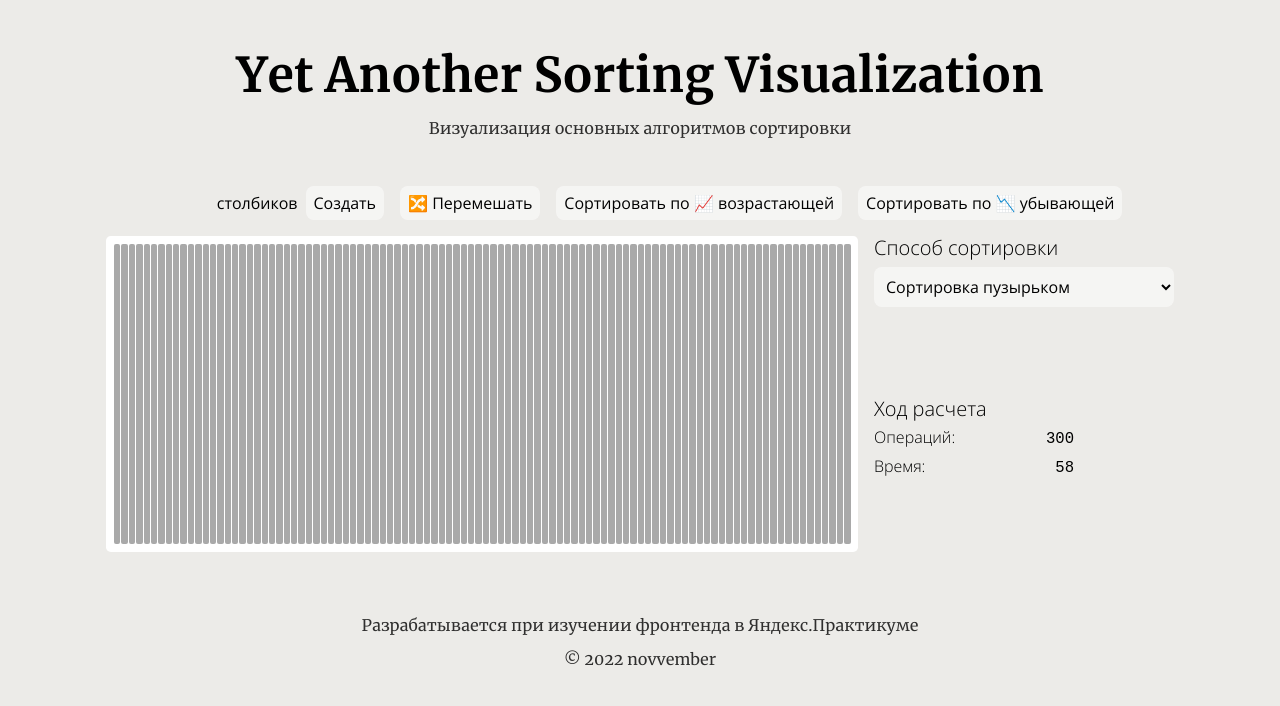
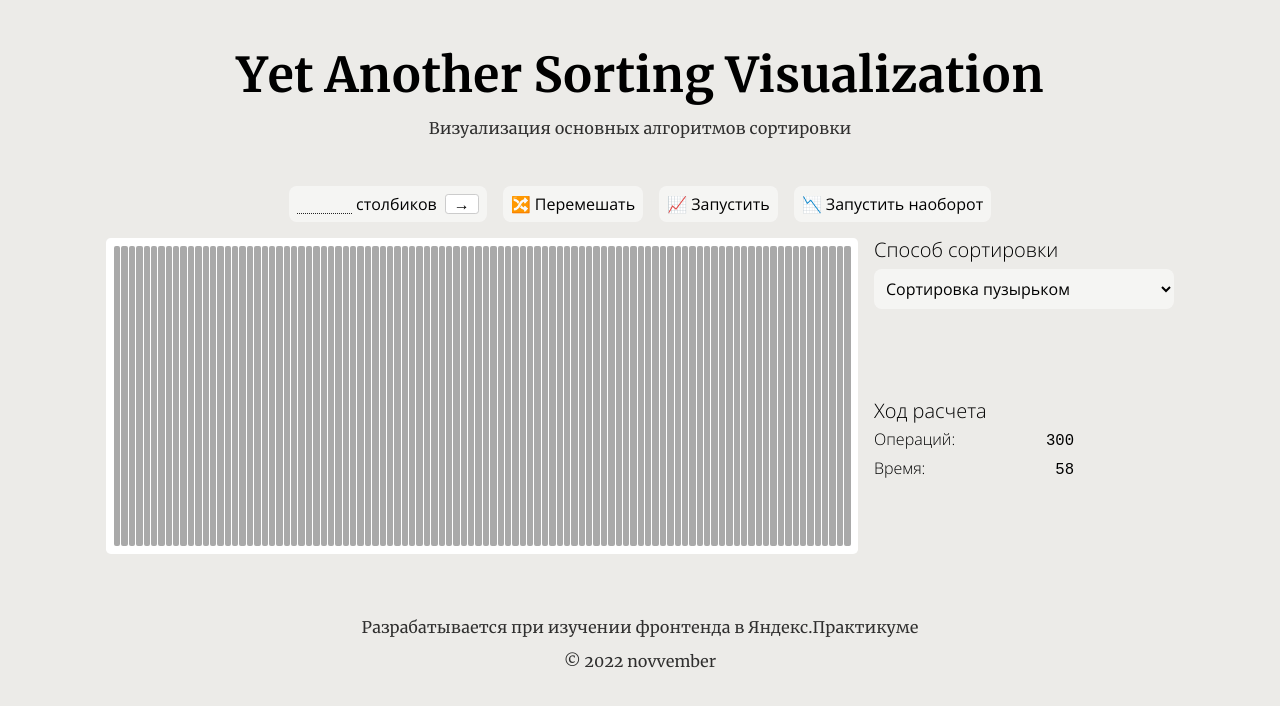
Before and after one commit to novvember/yet-another-sorting-visualization, a React (Create React App) app: page / in a window 1280 px wide. Shown: the top 706 px of the page. Built offline with nearby package versions, Linux system fonts and the light colour scheme.

Commit message:
feat: style form in GeneralControls

```diff
--- a/src/blocks/general-controls.css
+++ b/src/blocks/general-controls.css
@@ -5,9 +5,3 @@
   justify-content: center;
   gap: 1em;
 }
-
-.general-controls__create-form {
-  display: flex;
-  gap: .5em;
-  align-items: baseline;
-}
--- a/src/blocks/input.css
+++ b/src/blocks/input.css
@@ -25,10 +25,41 @@
   box-sizing: border-box;
 }
 
-.input_type_input {
+.input_type_form {
+  cursor: auto;
+  display: flex;
+  gap: .5em;
+  align-items: baseline;
+}
+
+.input_type_form-input {
   cursor: auto;
   background-color: transparent;
   width: 55px;
-  padding: 0.5em 0;
+  padding: 0;
   text-align: right;
 }
+
+.input_type_form-input {
+  cursor: auto;
+  background-color: transparent;
+  width: 55px;
+  padding: 0;
+  border-radius: 0;
+  text-align: right;
+  border-bottom: 1px dotted #242424;
+}
+
+.input_type_form:active,
+.input_type_form-input:active {
+  opacity: 1;
+}
+
+
+.input_type_form-button {
+  cursor: pointer;
+  background-color: #fff;
+  padding: 0 .5em;
+  border-radius: .2em;
+  border: 1px solid #ccc;
+}
--- a/src/components/GeneralControls.js
+++ b/src/components/GeneralControls.js
@@ -1,21 +1,21 @@
 function GeneralControls() {
   return (
     <div className="general-controls">
-      <form className="general-controls__create-form">
+      <form className="input input_type_form">
         <label>
           <input
-            className="input input_type_input"
+            className="input input_type_form-input"
             type="number"
             // value="100"
           ></input>
           <span> столбиков</span>
         </label>
-        <button type="submit" className="input">Создать</button>
+        <button type="submit" className="input input_type_form-button">→</button>
       </form>
 
       <button type="button" className="input">🔀 Перемешать</button>
-      <button type="button" className="input input_important">Сортировать по 📈 возрастающей</button>
-      <button type="button" className="input input_important">Сортировать по 📉 убывающей</button>
+      <button type="button" className="input input_important">📈 Запустить</button>
+      <button type="button" className="input input_important">📉 Запустить наоборот</button>
     </div>
   );
 }
```
